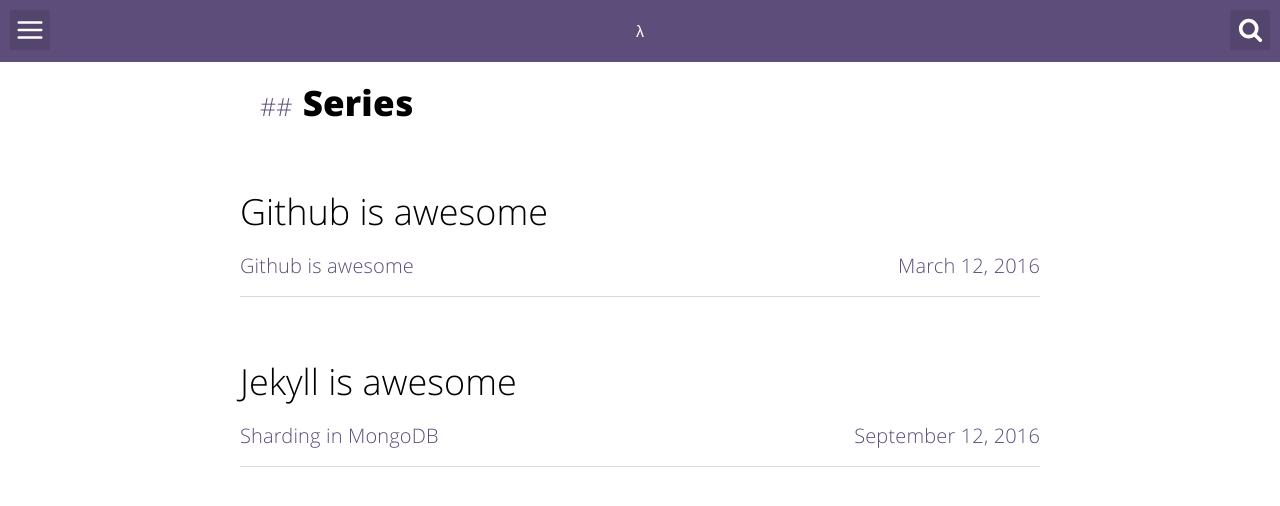
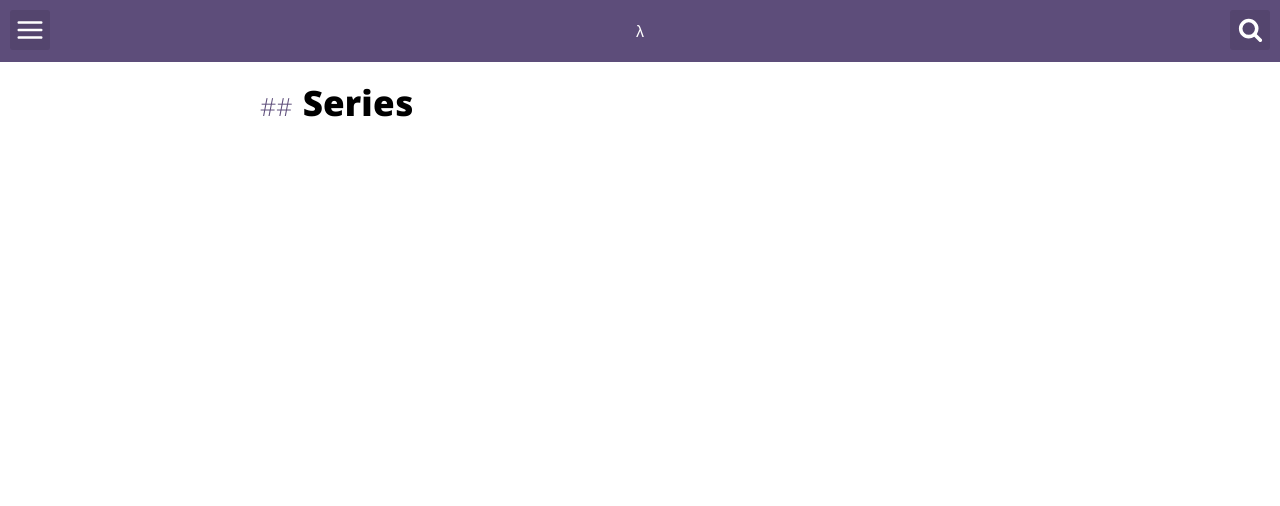
Before and after one commit to joshuajharris/odudevgroup.github.io, a Jekyll site: the page built from series.html, in a window 1280 px wide. Shown: the top 506 px of the page. Built offline with Jekyll 4.4.1, drawn with Linux system fonts in a browser that asks for light colours; part of the change alters nothing that is shown.

Commit message:
updates config. adds disqus username.

```diff
--- a/_config.yml
+++ b/_config.yml
@@ -6,12 +6,12 @@ url: "http://odudevgroup.github.io"
 
 # User settings
 username: oduDevGroup
-user_title: Lorem Ipsum - FrontEnd
+user_title: oduDevGroup
 email: jharr173@odu.edu
-twitter_username: loremipsum
+# twitter_username: loremipsum
 github_username:  odudevgroup
-gplus_username:  loremipsum
-disqus_username: loremipsum
+# gplus_username:  loremipsum
+disqus_username: odudevgroup
 
 # Build settings
 markdown: kramdown
@@ -40,11 +40,7 @@ links:
     url: /about
 # projects in header index
 projects:
-  - name: asciilang
-    url: https://github.com/victorvoid/asciilang
-  - name: vim-frontend
-    url: https://github.com/victorvoid/vim-frontend
-  - name: generator-capybara
-    url: https://github.com/victorvoid/generator-capybara
+  - name: Website
+    url: https://github.com/odudevgroup/odudevgroup.github.io
 # exclude my node related stuff
 exclude: ['package.json', 'src', 'node_modules']
--- a/_posts/2016-02-10-sharding.md
+++ /dev/null
@@ -1,70 +0,0 @@
----
-layout: post
-title:  "Sharding in MongoDB"
-image: ''
-date:   2016-09-12 00:06:31
-tags:
-- mongodb
-description: ''
-categories:
-- Jekyll is awesome
-serie: learn
----
-
-<p class="music-read"><a href="spotify:track:4DAZ8UYNpWVIV46aLkN2Qp">Music for reading(spotify)</a></p>
-
-<img src="http://cdn1.tnwcdn.com/wp-content/blogs.dir/1/files/2016/02/raw.gif">
-
-## Sharding ? why ?
-
-Lorem ipsum dolor sit amet, consectetur adipisicing elit. Iste quas, esse laudantium quis ipsa consequuntur iure atque! Necessitatibus quam quidem illum, corrupti molestiae, maxime neque, consequuntur quia alias, modi commodi.Lorem ipsum dolor sit amet, consectetur adipisicing elit. Cupiditate rem ducimus dolores repellat itaque perferendis corporis ex dicta doloremque optio harum excepturi, ut, praesentium asperiores! Voluptatum amet perspiciatis iusto, fugiat!Lorem ipsum dolor sit amet, consectetur adipisicing elit. Harum, libero quia placeat necessitatibus culpa mollitia, illum, quam sed ratione ad eaque suscipit consectetur itaque quasi aperiam. Quaerat, nihil voluptas tenetur?Lorem ipsum dolor sit amet, consectetur adipisicing elit. Eos unde quam autem fugit, aliquam perspiciatis, accusamus numquam, pariatur impedit excepturi debitis repellendus consectetur laboriosam voluptatem temporibus sunt illo magnam! Voluptates.Lorem ipsum dolor sit amet, consectetur adipisicing elit. Ullam repudiandae quidem, fuga eaque, deserunt eius. Aperiam, maxime fuga alias ad vel amet et facere soluta asperiores quasi. A, aperiam, ipsam.
-
-<figure class="foto-legenda">
-	<img src="{{ "/assets/img/sharding-gerenciamento-usuarios/ajudando-carregar.jpg"}}" alt="">
-	<figcaption> <p>Lorem ipsum dolor sit amet, consectetur adipisicing elit. Repellat architecto minus sed dolorum debitis iste quae harum, fuga commodi libero voluptatum voluptates nemo, assumenda itaque. Placeat neque voluptatem, veritatis quae.</p>
-	</figcaption>
-</figure>
-
-Lorem ipsum dolor sit amet, consectetur adipisicing elit. Tenetur, illo eaque incidunt voluptatibus minus repudiandae eius consectetur tempore enim quisquam, quia veniam fuga autem, labore quas voluptate suscipit. Omnis, rem!Lorem ipsum dolor sit amet, consectetur adipisicing elit. Vero, veritatis modi libero unde! Sapiente tempora eius cum doloribus, non, provident, veniam placeat veritatis quos possimus asperiores ipsam animi aliquam vel!
-
-<img src="https://octodex.github.com/images/codercat.jpg" alt="">
-
-## Lorem ipsum dolor, alias.?
-
-Lorem ipsum dolor sit amet, consectetur adipisicing elit. Nemo minima veritatis est, unde nesciunt optio debitis. Soluta eos temporibus harum esse eveniet, alias praesentium, sapiente ipsa excepturi reprehenderit ullam ea.
-
-### Warning!
-
-Lorem ipsum dolor sit amet, consectetur adipisicing elit. Atque corporis, fuga sequi cumque in quos excepturi placeat iste! Eaque voluptatum laudantium, recusandae optio! Rem impedit laborum enim minima aliquid, repellendus.<br>
-` scalability` Lorem ipsum dolor sit amet, consebus tempora!:
-
-1. <a href="http://dba.stackexchange.com/questions/4508/what-does-horizontal-scaling-mean" target="_blank">What does horizontal scaling mean?</a>
-2. <a href="https://blog.openshift.com/best-practices-for-horizontal-application-scaling/" target="_blank">Best Practices For Horizontal Application Scaling</a>
-3. <a href="http://www.infoq.com/articles/ebay-scalability-best-practices" target="_blank">Scalability Best Practices: Lessons from eBay</a>
-4. <a href="http://stackoverflow.com/questions/5401992/what-does-scale-horizontally-and-scale-vertically-mean" target="_blank">What does scale horizontally and scale vertically mean?</a>
-
-## Lorem ipsum dolor sit amet,res.
-
-
-{% highlight javascript %}
-use admin
-db.createUser{
-	user: "bonitao",
-	pwd: "2016bonitao",
-	roles: [{role: "userAdminAnyDatabase", db: "admin"}]
-}
-{% endhighlight %}
-
-Lorem ipsum dolor sit amet, consectetur adipisicing elit. Cumque asperiores quam fuga tempora nisi consequatur, sequi cum voluptate deleniti quis, perspiciatis commodi beatae modi, iusto ab deserunt corrupti libero doloribus.
-
-{% highlight javascript %}
-
-db.updateUser("bonitao",
-{
-	pwd: "2016bonitao",
-	roles: [{role: "read", db: "assets"}]
-})
-
-{% endhighlight %}
-
-Lorem ipsum dolor sit amet, consectetur adipisicing elit. Magni assumenda perferendis, iure atque. Tempore qui blanditiis autem necessitatibus natus soluta voluptas saepe totam animi voluptatum recusandae, nihil maiores et cumque.
--- a/_posts/2016-03-10-space.md
+++ /dev/null
@@ -1,70 +0,0 @@
----
-layout: post
-title:  "Github is awesome"
-image: ''
-date:   2016-03-12 00:06:31
-tags:
-- mongodb
-description: ''
-categories:
-- Github is awesome
-serie: learn
----
-
-<p class="music-read"><a href="spotify:track:4DAZ8UYNpWVIV46aLkN2Qp">Music for reading(spotify)</a></p>
-
-<img src="http://cdn1.tnwcdn.com/wp-content/blogs.dir/1/files/2016/02/raw.gif">
-
-## Github ? why ?
-
-Lorem ipsum dolor sit amet, consectetur adipisicing elit. Iste quas, esse laudantium quis ipsa consequuntur iure atque! Necessitatibus quam quidem illum, corrupti molestiae, maxime neque, consequuntur quia alias, modi commodi.Lorem ipsum dolor sit amet, consectetur adipisicing elit. Cupiditate rem ducimus dolores repellat itaque perferendis corporis ex dicta doloremque optio harum excepturi, ut, praesentium asperiores! Voluptatum amet perspiciatis iusto, fugiat!Lorem ipsum dolor sit amet, consectetur adipisicing elit. Harum, libero quia placeat necessitatibus culpa mollitia, illum, quam sed ratione ad eaque suscipit consectetur itaque quasi aperiam. Quaerat, nihil voluptas tenetur?Lorem ipsum dolor sit amet, consectetur adipisicing elit. Eos unde quam autem fugit, aliquam perspiciatis, accusamus numquam, pariatur impedit excepturi debitis repellendus consectetur laboriosam voluptatem temporibus sunt illo magnam! Voluptates.Lorem ipsum dolor sit amet, consectetur adipisicing elit. Ullam repudiandae quidem, fuga eaque, deserunt eius. Aperiam, maxime fuga alias ad vel amet et facere soluta asperiores quasi. A, aperiam, ipsam.
-
-<figure class="foto-legenda">
-	<img src="{{ "/assets/img/sharding-gerenciamento-usuarios/ajudando-carregar.jpg"}}" alt="">
-	<figcaption> <p>Lorem ipsum dolor sit amet, consectetur adipisicing elit. Repellat architecto minus sed dolorum debitis iste quae harum, fuga commodi libero voluptatum voluptates nemo, assumenda itaque. Placeat neque voluptatem, veritatis quae.</p>
-	</figcaption>
-</figure>
-
-Lorem ipsum dolor sit amet, consectetur adipisicing elit. Tenetur, illo eaque incidunt voluptatibus minus repudiandae eius consectetur tempore enim quisquam, quia veniam fuga autem, labore quas voluptate suscipit. Omnis, rem!Lorem ipsum dolor sit amet, consectetur adipisicing elit. Vero, veritatis modi libero unde! Sapiente tempora eius cum doloribus, non, provident, veniam placeat veritatis quos possimus asperiores ipsam animi aliquam vel!
-
-<img src="https://octodex.github.com/images/codercat.jpg" alt="">
-
-## Lorem ipsum dolor, alias.?
-
-Lorem ipsum dolor sit amet, consectetur adipisicing elit. Nemo minima veritatis est, unde nesciunt optio debitis. Soluta eos temporibus harum esse eveniet, alias praesentium, sapiente ipsa excepturi reprehenderit ullam ea.
-
-### Warning!
-
-Lorem ipsum dolor sit amet, consectetur adipisicing elit. Atque corporis, fuga sequi cumque in quos excepturi placeat iste! Eaque voluptatum laudantium, recusandae optio! Rem impedit laborum enim minima aliquid, repellendus.<br>
-` scalability` Lorem ipsum dolor sit amet, consebus tempora!:
-
-1. <a href="http://dba.stackexchange.com/questions/4508/what-does-horizontal-scaling-mean" target="_blank">What does horizontal scaling mean?</a>
-2. <a href="https://blog.openshift.com/best-practices-for-horizontal-application-scaling/" target="_blank">Best Practices For Horizontal Application Scaling</a>
-3. <a href="http://www.infoq.com/articles/ebay-scalability-best-practices" target="_blank">Scalability Best Practices: Lessons from eBay</a>
-4. <a href="http://stackoverflow.com/questions/5401992/what-does-scale-horizontally-and-scale-vertically-mean" target="_blank">What does scale horizontally and scale vertically mean?</a>
-
-## Lorem ipsum dolor sit amet,res.
-
-
-{% highlight javascript %}
-use admin
-db.createUser{
-	user: "bonitao",
-	pwd: "2016bonitao",
-	roles: [{role: "userAdminAnyDatabase", db: "admin"}]
-}
-{% endhighlight %}
-
-Lorem ipsum dolor sit amet, consectetur adipisicing elit. Cumque asperiores quam fuga tempora nisi consequatur, sequi cum voluptate deleniti quis, perspiciatis commodi beatae modi, iusto ab deserunt corrupti libero doloribus.
-
-{% highlight javascript %}
-
-db.updateUser("bonitao",
-{
-	pwd: "2016bonitao",
-	roles: [{role: "read", db: "assets"}]
-})
-
-{% endhighlight %}
-
-Lorem ipsum dolor sit amet, consectetur adipisicing elit. Magni assumenda perferendis, iure atque. Tempore qui blanditiis autem necessitatibus natus soluta voluptas saepe totam animi voluptatum recusandae, nihil maiores et cumque.
```
